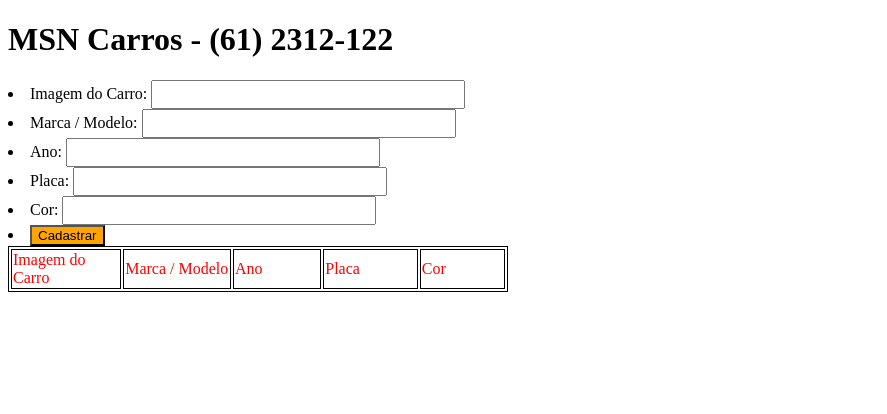
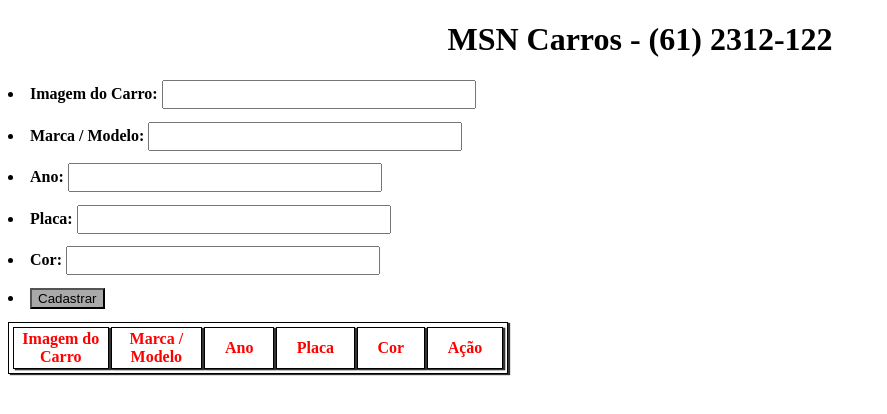
Before and after one commit to michaelsnogueira/MSN-Carros, a plain HTML site: page index.html in a window 1280 px wide. Shown: the whole page, without its empty margins (0-887 px from the left). Drawn offline with Linux system fonts and the light colour scheme.

Commit message:
Challenge 31

```diff
--- a/challenge-30.js
+++ b/challenge-30.js
@@ -5,6 +5,7 @@
   var $formRegistro = new DOM('[data-js="registra-carro"]');
   var $tabela = new DOM('[data-js="tabela"]');
   var $tbody = new DOM('[data-js="tbody"]');
+  var $remove = new DOM('[data-js="remove"]');
 
   var ajax = new XMLHttpRequest();
 
@@ -37,13 +38,17 @@
         $formRegistro.on('submit', function(event){
           event.preventDefault();
           $tbody.get()[0].appendChild(doc.createElement('tr'));
-          $tbody.get()[0].lastElementChild.appendChild(doc.createElement('td'))
+          $tbody.get()[0].lastElementChild.appendChild(doc.createElement('td'));
           $tbody.get()[0].lastElementChild.childNodes[0].appendChild(doc.createElement('img')).src = $formRegistro.get()[0][0].value;
           $tbody.get()[0].lastElementChild.appendChild(doc.createElement('td')).textContent = $formRegistro.get()[0][1].value;
           $tbody.get()[0].lastElementChild.appendChild(doc.createElement('td')).textContent = $formRegistro.get()[0][2].value;
           $tbody.get()[0].lastElementChild.appendChild(doc.createElement('td')).textContent = $formRegistro.get()[0][3].value;
           $tbody.get()[0].lastElementChild.appendChild(doc.createElement('td')).textContent = $formRegistro.get()[0][4].value;
+          $tbody.get()[0].lastElementChild.innerHTML += '<td><button type="submit" data-js="remove" id="btn">Remover</button></td>';
 
+
+          $remove = new DOM('[data-js="remove"]');
+          app().removeRegisterCars($formRegistro.get()[0][3].value);
           app().limpaInput();
 
         }, false);
@@ -55,6 +60,18 @@
         $formRegistro.get()[0][2].value = '';
         $formRegistro.get()[0][3].value = '';
         $formRegistro.get()[0][4].value = '';
+      },
+
+      removeRegisterCars: function removeRegisterCars(placa){
+        $remove.on('click', function(event){
+          event.preventDefault();
+          for(var contador = 0; contador < $tbody.get()[0].children.length; contador++){
+           if($tbody.get()[0].children[contador].childNodes[3].textContent === placa){
+            $tbody.get()[0].removeChild($tbody.get()[0].children[contador]);
+            event.stopImmediatePropagation();
+           }
+          }
+        });
       }
 
     };
@@ -65,35 +82,5 @@
 })(window.DOM, document);
 
 
-/*
-A loja de carros será nosso desafio final. Na aula anterior, você fez a parte
-do cadastro dos carros. Agora nós vamos começar a deixar ele com cara de
-projeto mesmo.
-
-Crie um novo repositório na sua conta do GitHub, com o nome do seu projeto.
-
-Na hora de criar, o GitHub te dá a opção de criar o repositório com um
-README. Use essa opção.
-
-Após criar o repositório, clone ele na sua máquina.
-
-Crie uma nova branch chamada `challenge-30`, e copie tudo o que foi feito no
-desafio da aula anterior para esse novo repositório, nessa branch
-`challenge-30`.
-
-Adicione um arquivo na raiz desse novo repositório chamado `.gitignore`.
-O conteúdeo desse arquivo deve ser somente as duas linhas abaixo:
-
-node_modules
-npm-debug.log
-
-Faça as melhorias que você achar que são necessárias no seu código, removendo
-duplicações, deixando-o o mais legível possível, e então suba essa alteração
-para o repositório do seu projeto.
-
-Envie um pull request da branch `challenge-30` para a `master` e cole aqui
-nesse arquivo, dentro do `console.log`, o link para o pull request no seu
-projeto.
-*/
 
 console.log('https://github.com/michaelsnogueira/MSN-Carros');
--- a/dom.js
+++ b/dom.js
@@ -8,7 +8,7 @@
 
   DOM.prototype.on = function on(event, callback){
     Array.prototype.forEach.call(this.element,function(item, index){
-      item.addEventListener(event, callback, false);
+      item.addEventListener(event, callback, true);
     });
   };
 
--- a/index.html
+++ b/index.html
@@ -4,25 +4,47 @@
     <meta charset="utf-8" />
     <title>MSN CARROS</title>
     <style>
-    thead {color:red;}
-    tbody {color:blue;}
+    thead {
+      color:red;
+      margin-top:50%;
+      margin-bottom:50%;
+      text-align: center;
+
+    }
     tfoot {color:red;}
 
     table, tr, th, td {
-        border: 0.5px solid black;
-        width: 500px;
+      border: 0.5px solid black;
+      width: 500px;
+      text-shadow: 5px 5px 5px rbga(0,0,0,3.5);
+      box-shadow: 2px 1px 1px #333;
+      padding: 2px;
+
     }
     input{
       padding: 5px;
       width: 300px;
+      margin-bottom: 01%;
     }
     button{
-      background: orange;
-      color: black
+      background: #a9a9a9;
+      color: black;
+      margin-bottom: 01%;
     }
+    #btn
+    {
+      margin-top:50%;
+      margin-bottom:50%;
+      width: 80px;
+    }
+
     img{
       max-width: 200px;
       height: auto;
+    }
+
+    header{
+      text-align: center;
     }
 
 </style>
@@ -36,23 +58,23 @@
     </header>
     <form action="/" data-js="registra-carro">
         <li>
-          <label>Imagem do Carro: </label>
+          <label><strong>Imagem do Carro:</strong></label>
           <input data-js="inputImagem" type="url" />
         </li>
         <li>
-          <label>Marca / Modelo:</label>
+          <label><strong>Marca / Modelo:</strong></label>
           <input data-js="inputMarca" type="input" />
         </li>
         <li>
-          <label>Ano:</label>
+          <label><strong>Ano:</strong></label>
           <input data-js="inputAno" type="input" />
         </li>
         <li>
-          <label>Placa:</label>
+          <label><strong>Placa:</strong></label>
           <input data-js="inputPlaca" type="input" />
         </li>
         <li>
-          <label>Cor:</label>
+          <label><strong>Cor:</strong></label>
           <input data-js="inputCor" type="input" />
         </li>
         <li>
@@ -62,11 +84,12 @@
     <table data-js="tabela">
       <thead>
         <tr>
-          <td>Imagem do Carro</td>
-          <td>Marca / Modelo</td>
-          <td>Ano</td>
-          <td>Placa</td>
-          <td>Cor</td>
+          <td><strong>Imagem do Carro</strong></td>
+          <td><strong>Marca / Modelo</strong></td>
+          <td><strong>Ano</strong></td>
+          <td><strong>Placa</strong></td>
+          <td><strong>Cor</strong></td>
+          <td><strong>Ação</strong></td>
         </tr>
       </thead>
       <tbody data-js="tbody">
```
